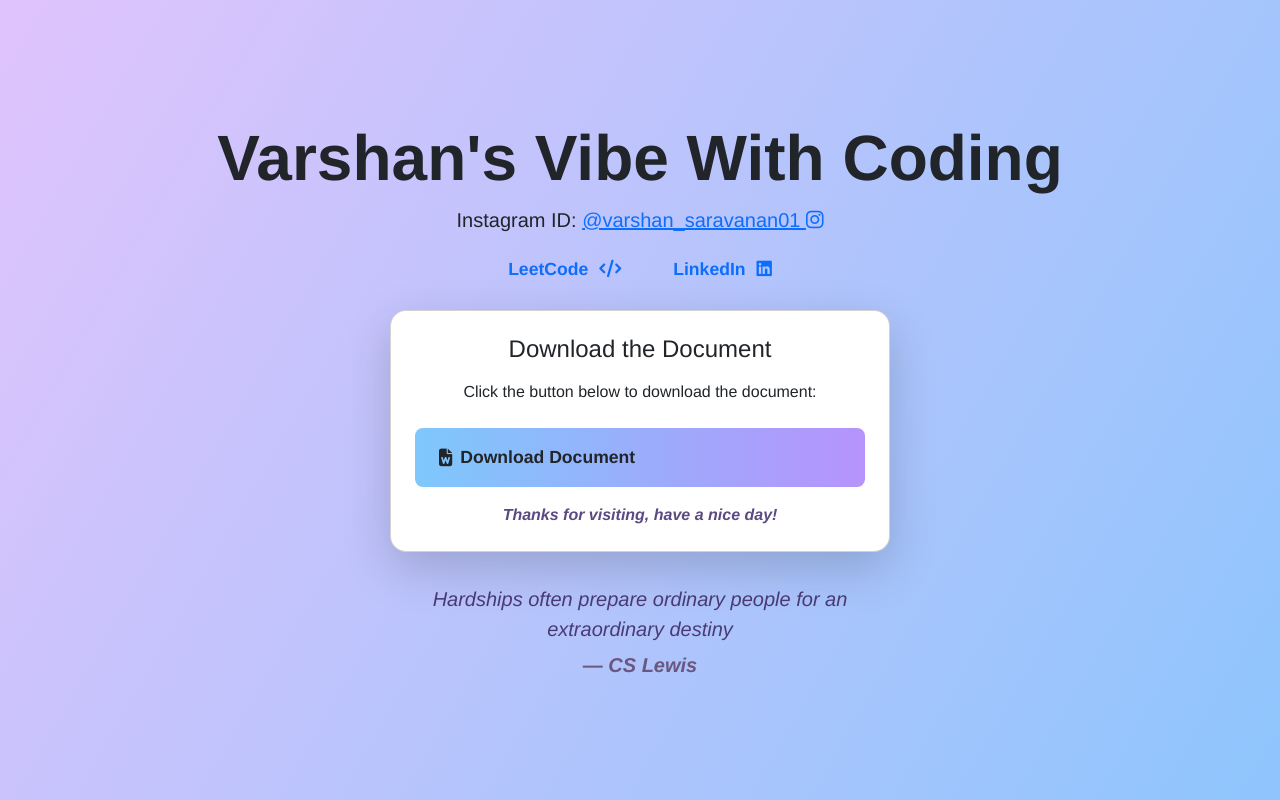
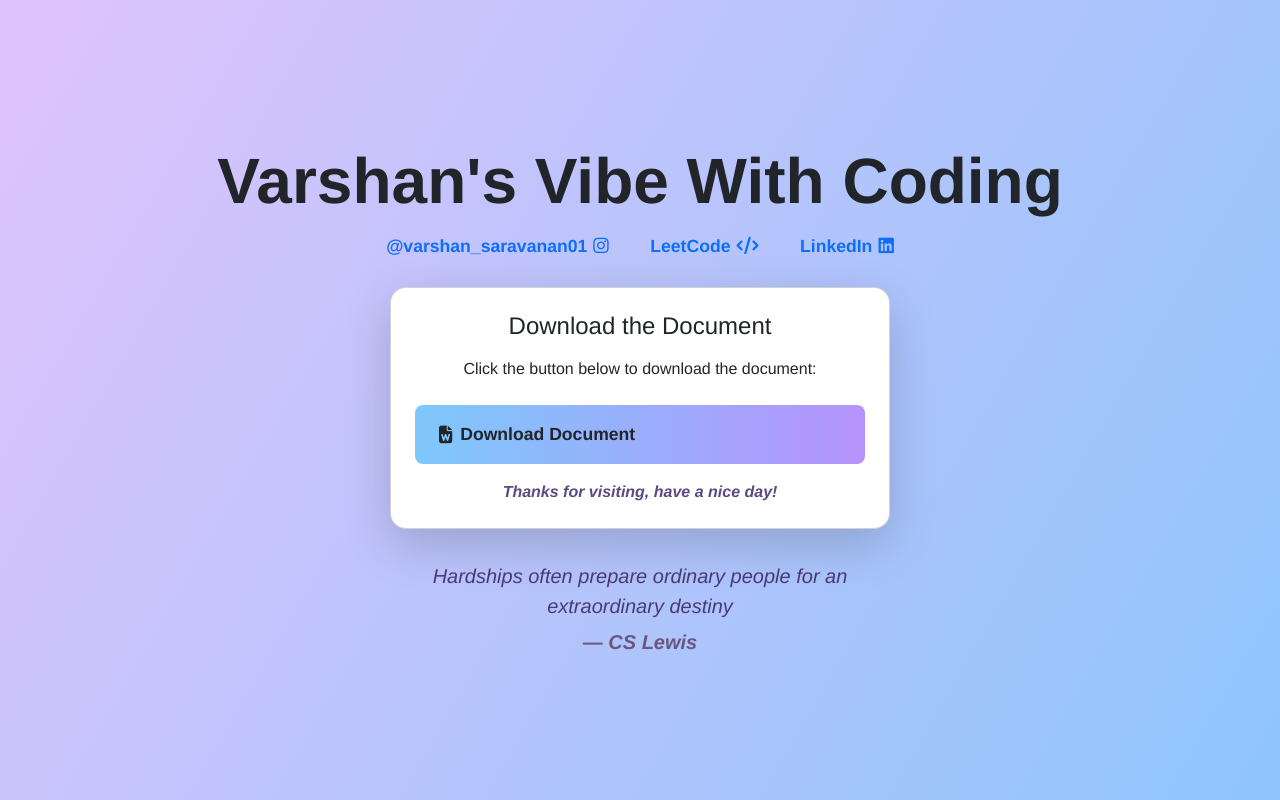
Before and after one commit to Varshan2311/vars-vibe, a plain HTML site: page index.html in a window 1280 px wide. Drawn offline with nearby package versions, Linux system fonts and the light colour scheme.

Commit message:
Update index.html

```diff
--- a/index.html
+++ b/index.html
@@ -11,7 +11,6 @@
 <link rel="stylesheet" href="https://cdnjs.cloudflare.com/ajax/libs/font-awesome/6.4.0/css/all.min.css"/>
 
 <style>
-  /* Background gradient animation */
   body {
     min-height: 100vh;
     background: linear-gradient(120deg, #e0c3fc, #8ec5fc);
@@ -23,7 +22,6 @@
     100% { background-position: 100% 100%; }
   }
 
-  /* Card hover with 3D effect */
   .card-hover {
     transition: transform 0.6s cubic-bezier(.2,1,.2,1), box-shadow 0.6s;
     transform-style: preserve-3d;
@@ -36,36 +34,44 @@
     box-shadow: 0 12px 25px rgba(0,0,0,0.2);
   }
 
-  /* Links styling */
   .social-links {
     margin-top: 0.5rem;
     margin-bottom: 1.5rem;
+    display: flex;
+    justify-content: center;
+    gap: 24px;
+    flex-wrap: wrap;
   }
-  .social-link {
-    display: inline-block;
+  .social-link,
+  .insta-link {
     color: #0d6efd;
     font-weight: 700;
     text-decoration: none;
-    margin: 0 15px;
     font-size: 1.1rem;
-    position: relative;
+    border-radius: 8px;
+    display: inline-flex;
+    align-items: center;
+    gap: 6px;
     padding: 0.25em 0.5em;
-    border-radius: 8px;
-    transition: color 0.3s ease, background-color 0.3s ease;
+    transition: color 0.3s, background-color 0.3s;
   }
-  .social-link i {
-    margin-left: 6px;
-    transition: transform 0.3s ease;
+  .social-link i,
+  .insta-link i {
+    transition: transform 0.2s, color 0.3s;
+    vertical-align: middle;
   }
-  .social-link:hover {
+  .social-link:hover,
+  .insta-link:hover {
     color: #833AB4;
-    background-color: rgba(131, 58, 180, 0.1);
+    background-color: rgba(131, 58, 180, 0.10);
+    text-decoration: none;
   }
-  .social-link:hover i {
-    transform: translateY(-3px) scale(1.2);
+  .social-link:hover i,
+  .insta-link:hover i {
+    color: #833AB4;
+    transform: scale(1.14);
   }
 
-  /* Button styling */
   .btn-custom {
     background: linear-gradient(90deg, #7ec8fc, #b693fc);
     border: none;
@@ -78,14 +84,12 @@
     transform: scale(1.05);
   }
 
-  /* Download button flex */
   .download-btn {
     display: inline-flex;
     align-items: center;
     gap: 8px;
   }
 
-  /* Thanks message */
   .thanks-message {
     margin-top: 16px;
     font-size: 1rem;
@@ -94,7 +98,6 @@
     font-weight: 600;
   }
 
-  /* Quote styling without box */
   .quote-text {
     margin-top: 2rem;
     font-size: 1.25rem;
@@ -112,7 +115,6 @@
     color: #6a5780;
   }
 
-  /* Responsive */
   @media(max-width: 576px) {
     h1 {
       font-size: 2rem;
@@ -123,9 +125,13 @@
     .quote-text {
       font-size: 1.1rem;
     }
-    .social-link {
+    .social-links {
+      gap: 12px;
+    }
+    .social-link,
+    .insta-link {
       font-size: 1rem;
-      margin: 0 10px;
+      padding: 0.22em 0.4em;
     }
   }
 </style>
@@ -135,18 +141,14 @@
 <div class="container text-center">
   <header class="mb-4">
     <h1 class="display-3 fw-bold mb-2">Varshan's Vibe With Coding</h1>
-    <p class="lead">
-      Instagram ID:
-      <a href="https://instagram.com/varshan_saravanan01" target="_blank" class="insta-link" aria-label="Follow varshan_saravanan01 on Instagram" rel="noopener noreferrer">
+    <div class="social-links">
+      <a href="https://instagram.com/varshan_saravanan01" target="_blank" class="insta-link" aria-label="Instagram" rel="noopener noreferrer">
         @varshan_saravanan01 <i class="fab fa-instagram"></i>
       </a>
-    </p>
-
-    <div class="social-links">
-      <a href="https://leetcode.com/u/Varshan23/" target="_blank" class="social-link" aria-label="Visit LeetCode profile" rel="noopener noreferrer">
+      <a href="https://leetcode.com/u/Varshan23/" target="_blank" class="social-link" aria-label="LeetCode" rel="noopener noreferrer">
         LeetCode <i class="fas fa-code"></i>
       </a>
-      <a href="https://www.linkedin.com/in/varshan-saravanan-915b552a3" target="_blank" class="social-link" aria-label="Visit LinkedIn profile" rel="noopener noreferrer">
+      <a href="https://www.linkedin.com/in/varshan-saravanan-915b552a3" target="_blank" class="social-link" aria-label="LinkedIn" rel="noopener noreferrer">
         LinkedIn <i class="fab fa-linkedin"></i>
       </a>
     </div>
```
